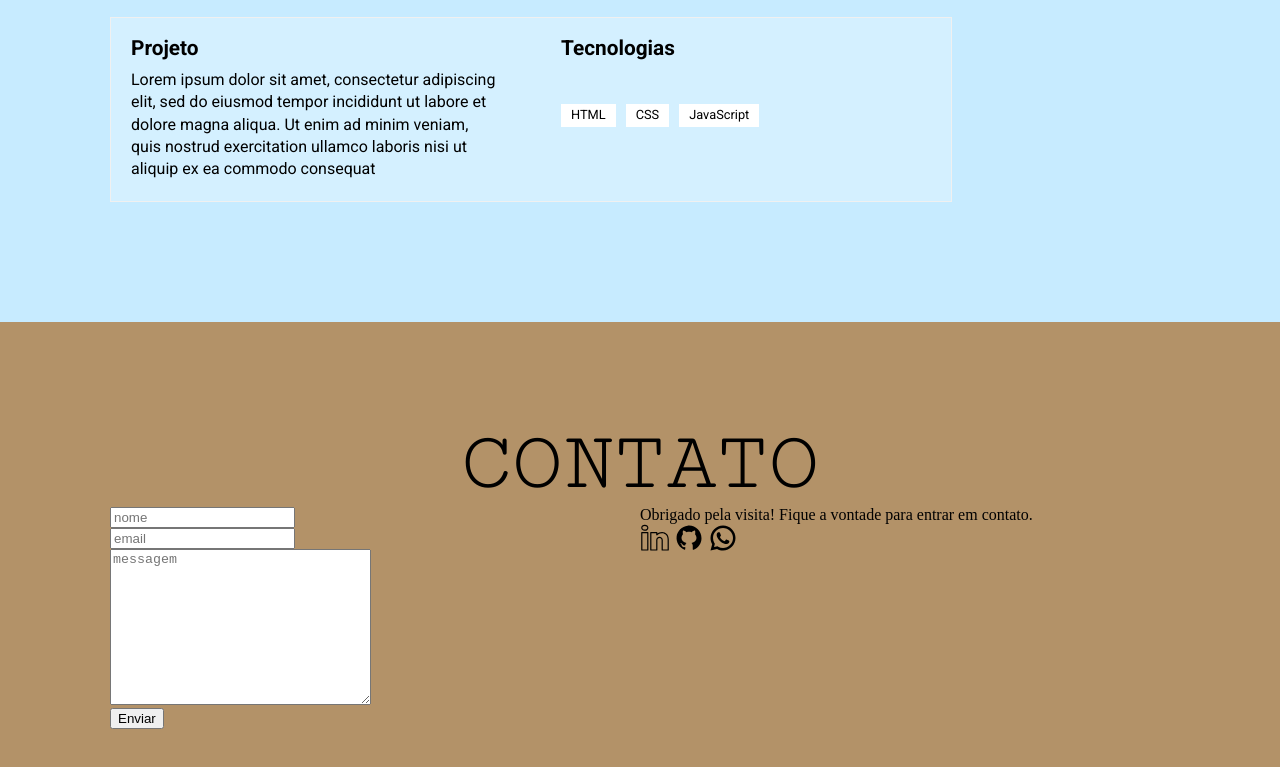
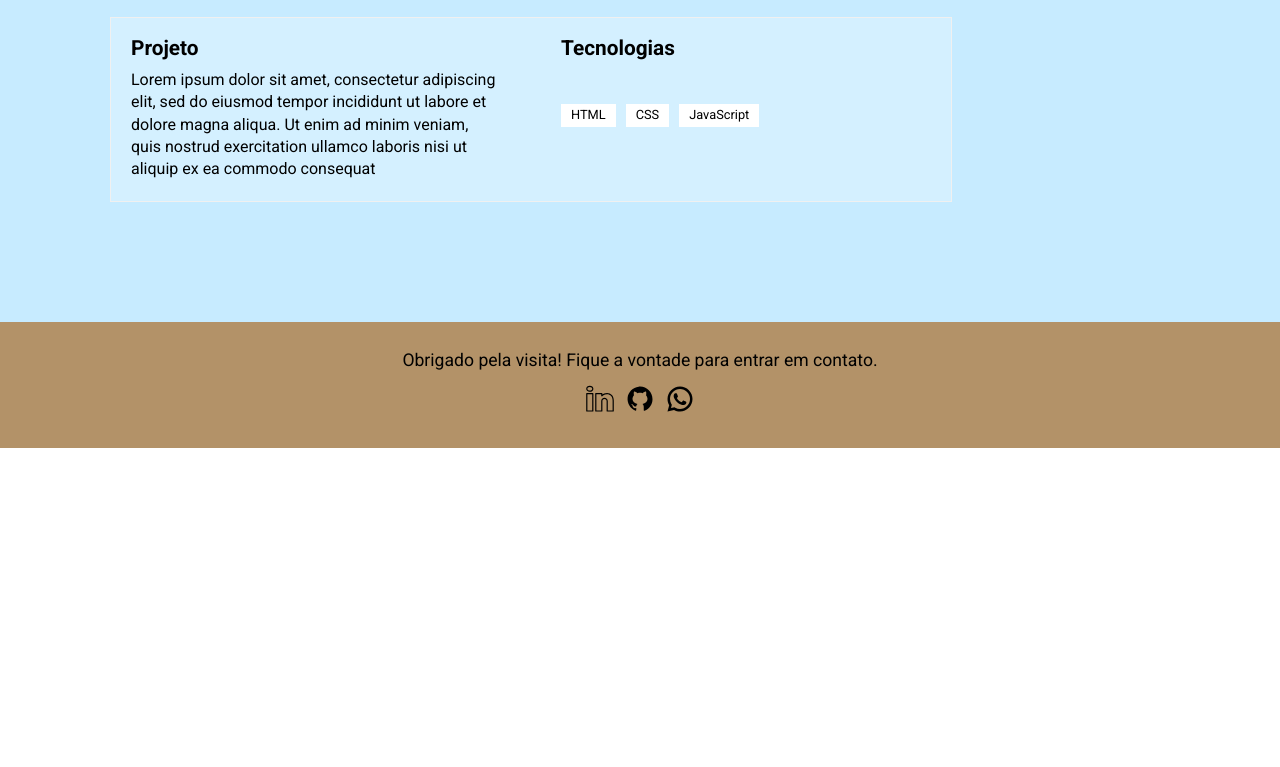
Before and after one commit to RodrigoReis12/Portfolio, a plain HTML site: page index.html in a window 1280 px wide. Shown: the part 2420-3187 px from the top of the page. After the commit the page ends 2868 px from the top, so only its background shows below. Drawn offline with Linux system fonts and the light colour scheme.

Commit message:
create contact

```diff
--- a/css/contact.css
+++ b/css/contact.css
@@ -1,17 +1,20 @@
 .contact-bg {
     background: var(--color-4);
-    padding-top: 100px;
-    padding-bottom: 50px;
-}
-
-.contact-bg h1 {
-    font-family: 'Cutive Mono', monospace;
-    font-size: 5.3rem;
-    text-align: center;
-    text-transform: uppercase;
+    padding-top: 30px;
+    padding-bottom: 30px;
 }
 
 .contact {
-    display: grid;
-    grid-template-columns: 1fr 1fr;
+    display: flex;
+    flex-direction: column;
+    gap: 15px;
+    text-align: center;
+    font-family: 'Roboto', sans-serif;
+    font-size: 1.1rem;
 }
+
+.contact-icons {
+    display: flex;
+    justify-content: center;
+    gap: 10px;
+}
--- a/css/global.css
+++ b/css/global.css
@@ -4,6 +4,7 @@
     --color-3: #C7EBFF;
     --color-4: #B39268;
     --black: #000;
+    scroll-behavior: smooth;
 }
 
 .container {
--- a/index.html
+++ b/index.html
@@ -21,9 +21,9 @@
 
             <nav>
                 <ul class="header-menu">
-                    <li><a href="#">Sobre</a></li>
-                    <li><a href="#">Projetos</a></li>
-                    <li><a href="#">Contato</a></li>
+                    <li><a href="#about">Sobre</a></li>
+                    <li><a href="#project">Projetos</a></li>
+                    <li><a href="#contact">Contato</a></li>
                 </ul>
             </nav>
         </div>
@@ -44,7 +44,7 @@
         </div>
     </article>
 
-    <section class="about-bg">
+    <section class="about-bg" id="about">
         <div class="about container">
             <h1>Sobre</h1>
             <div class="about-itens">
@@ -86,7 +86,7 @@
         </div>
     </section>
 
-    <section class="project-bg">
+    <section class="project-bg" id="project">
         <h1>Projetos</h1>
         <div class="project container">
             <div class="project-grid">
@@ -137,33 +137,15 @@
     </section>
 
     <section class="contact-bg">
-        <h1>Contato</h1>
-        <div class="contact container">
-
-            <div class="form">
-                <form action="">
-                    <label for=""></label>
-                    <input type="text" id="" name="" placeholder="nome">
-                </form>
-                <form action="">
-                    <label for=""></label>
-                    <input type="text" id="" name="" placeholder="email">
-                </form>
-                <form action="">
-                    <label for=""></label>
-                    <textarea name="" id="" cols="30" rows="10" placeholder="messagem"></textarea>
-                </form>
-                <button>Enviar</button>
+        <div class="contact container" id="contact">
+            <div>
+                <p>Obrigado pela visita! Fique a vontade para entrar em contato.</p>
             </div>
 
-            <div>
-                <p>Obrigado pela visita! Fique a vontade para entrar em contato.</p>
-
-                <div>
-                    <a target="_blank" href="https://www.linkedin.com/in/rodrigo-r-reis/"><img src="images/icons8-linkedin-circled.svg" alt=""></a>
-                    <a target="_blank" href="https://github.com/RodrigoReis12"><img src="images/icons8-github.svg" alt=""></a>
-                    <a target="_blank" href="https://web.whatsapp.com/send?phone=5535987055265"><img src="images/icons8-whatsapp.svg" alt=""></a>
-                </div>
+            <div class="contact-icons">
+                <a target="_blank" href="https://www.linkedin.com/in/rodrigo-r-reis/"><img src="images/icons8-linkedin-circled.svg" alt=""></a>
+                <a target="_blank" href="https://github.com/RodrigoReis12"><img src="images/icons8-github.svg" alt=""></a>
+                <a target="_blank" href="https://web.whatsapp.com/send?phone=5535987055265"><img src="images/icons8-whatsapp.svg" alt=""></a>
             </div>
         </div>
 
```
